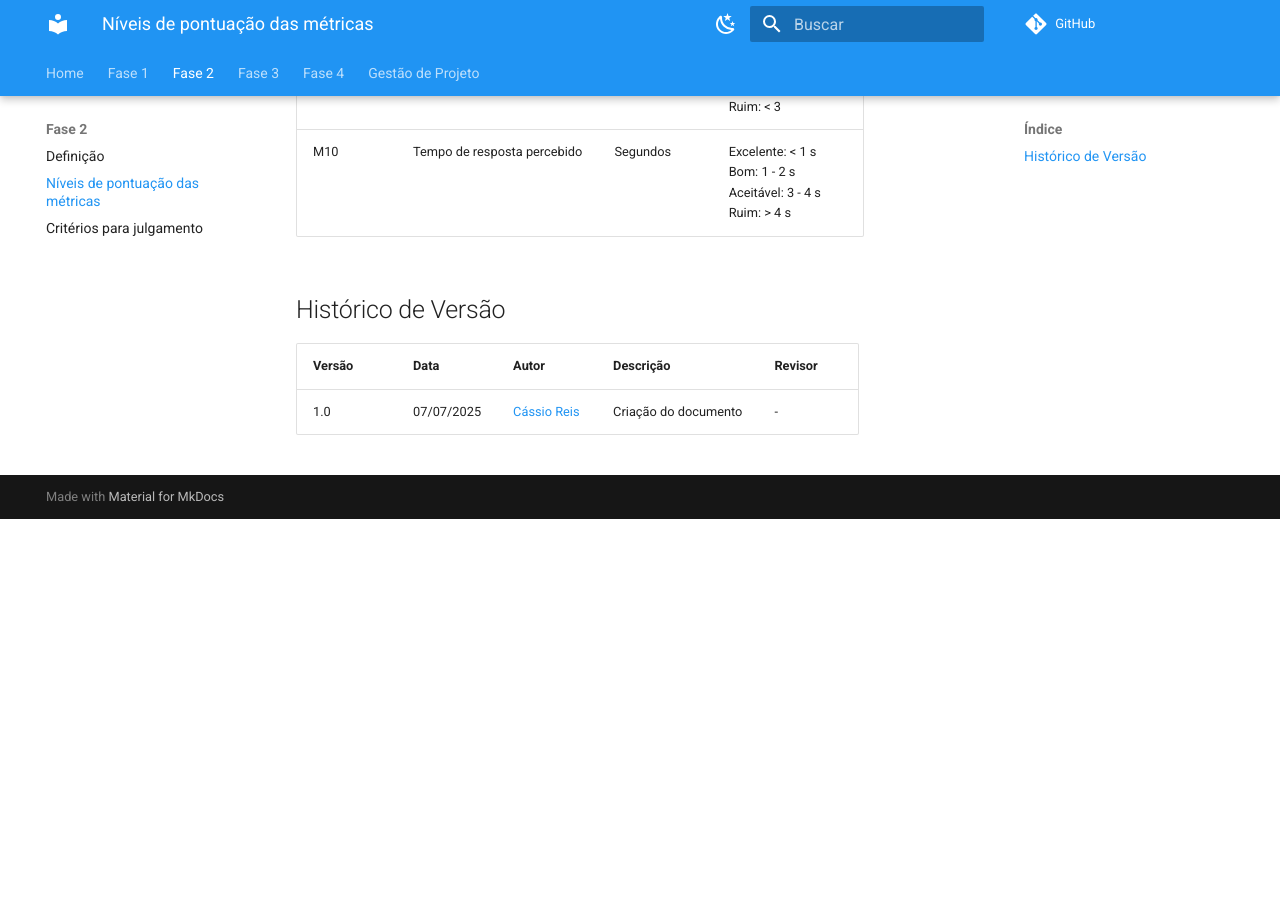
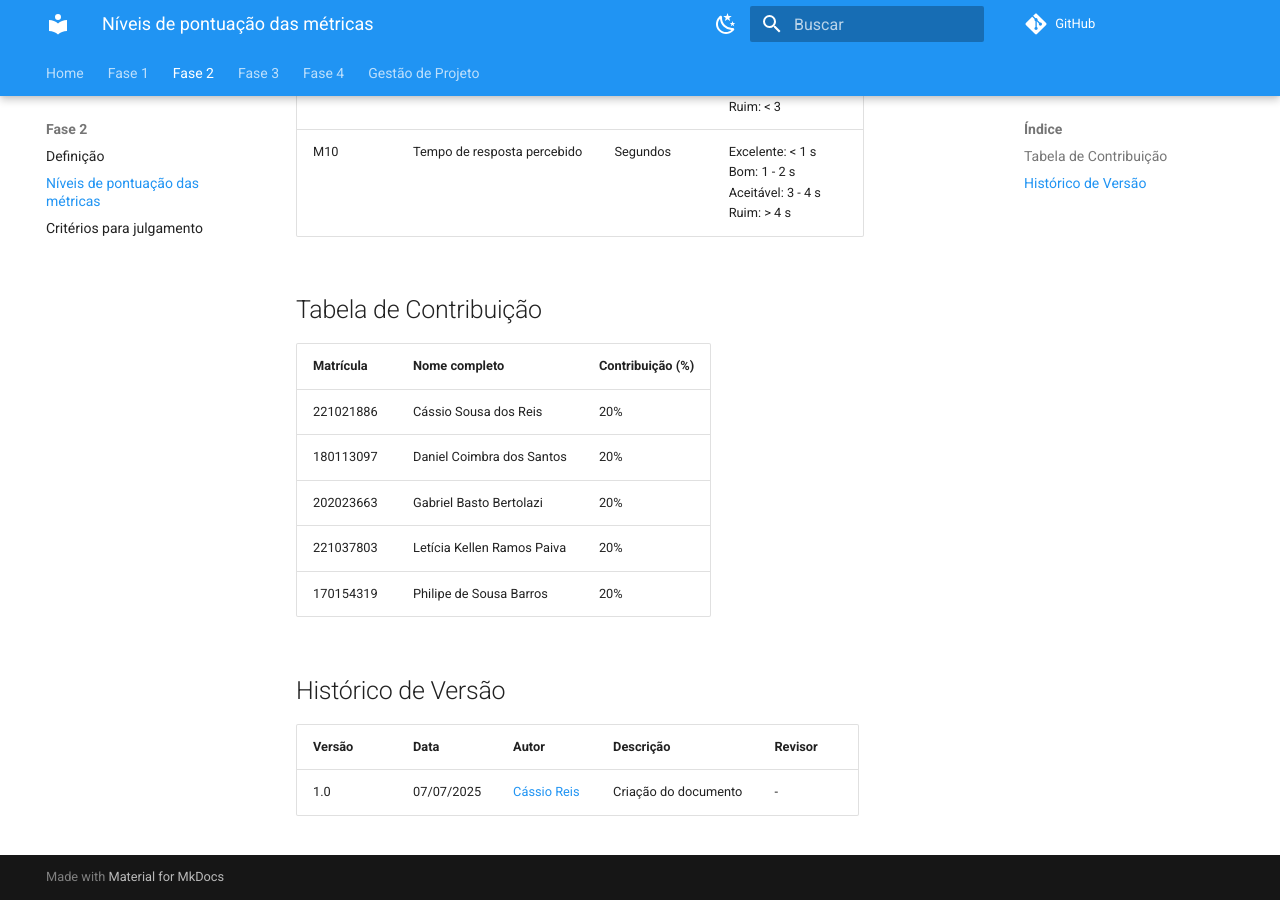
Before and after one commit to FCTE-Qualidade-de-Software-1/2025-1-T02-DOROTHY-JOHNSON, an MkDocs documentation site: the page built from docs/gqm/niveis_pontuacao.md, in a window 1280 px wide and 900 px high, scrolled down 1872 px. Built offline with MkDocs 1.6.1 and Material for MkDocs 9.7.7, drawn with Linux system fonts in a browser that asks for light colours; comment, search, counter and statistics services are not loaded; before the commit the page ends 2391 px from its top, so only the background shows below that.

Commit message:
docs: adiciona tabela de contribuição fases 1 2 e 3

```diff
--- a/docs/gqm/niveis_pontuacao.md
+++ b/docs/gqm/niveis_pontuacao.md
@@ -33,6 +33,16 @@ Os níveis de pontuação para cada métrica estão definidos conforme as tabela
 | M9     | Satisfação média            | Escala 1 a 5         | Excelente: ≥ 4 <br> Bom: 3.5 - 3.99 <br> Aceitável: 3 - 3.49 <br> Ruim: < 3                        |
 | M10    | Tempo de resposta percebido | Segundos             | Excelente: < 1 s <br> Bom: 1 - 2 s <br> Aceitável: 3 - 4 s <br> Ruim: > 4 s                        |
 
+## Tabela de Contribuição
+
+| Matrícula | Nome completo              | Contribuição (%) |
+| --------- | -------------------------- | ---------------- |
+| 221021886 | Cássio Sousa dos Reis      | 20%              |
+| 180113097 | Daniel Coimbra dos Santos  | 20%              |
+| 202023663 | Gabriel Basto Bertolazi    | 20%              |
+| 221037803 | Letícia Kellen Ramos Paiva | 20%              |
+| 170154319 | Philipe de Sousa Barros    | 20%              |
+
 ## Histórico de Versão
 
 | Versão | Data       | Autor                                      | Descrição            | Revisor |
```
Also changed, not shown: docs/avaliacao/plano.md (+10 -0 lines), docs/gqm/criterio_julgamento.md (+10 -0 lines), docs/requisito_avaliacao/req.md (+1 -2 lines).
